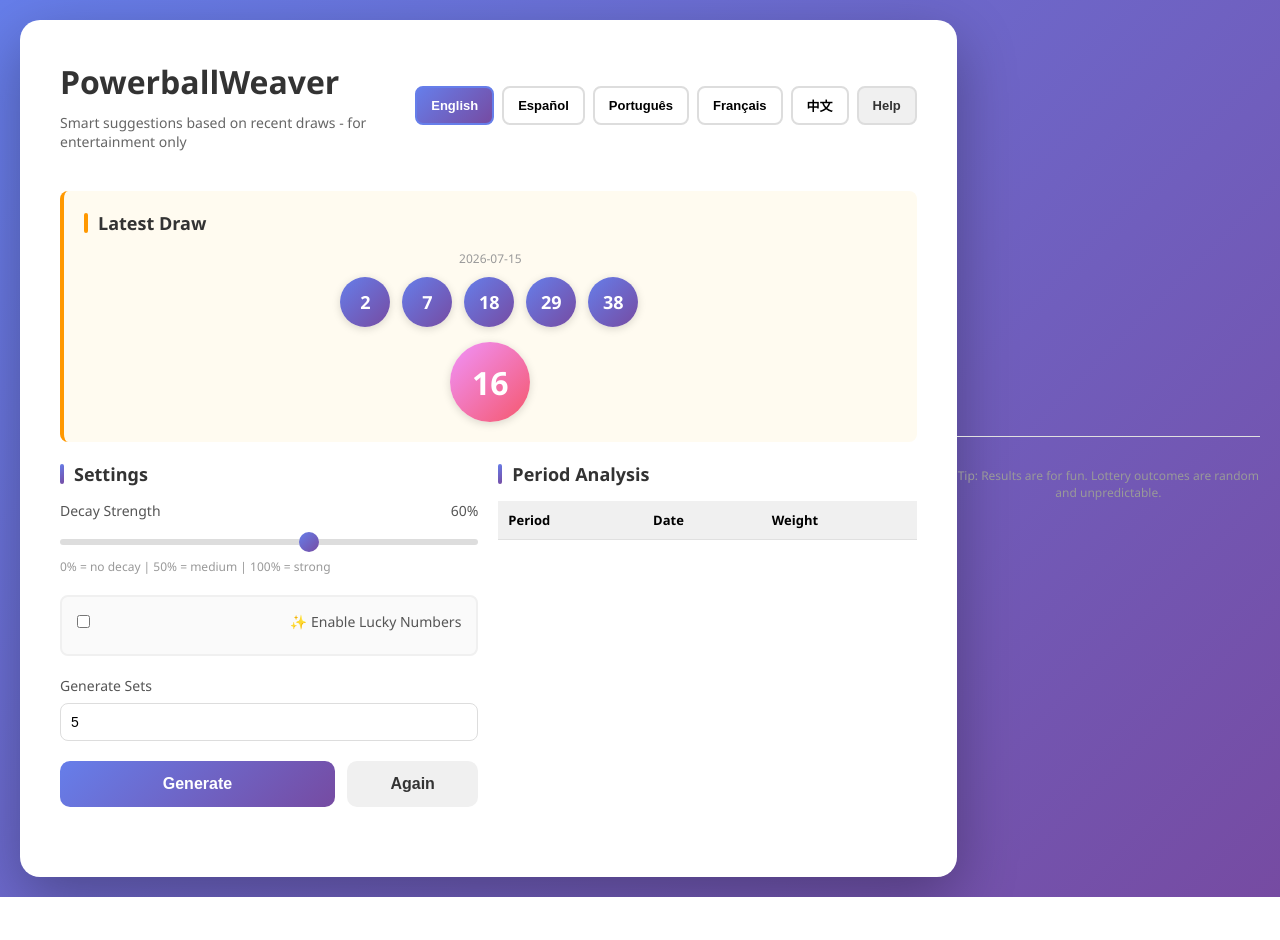
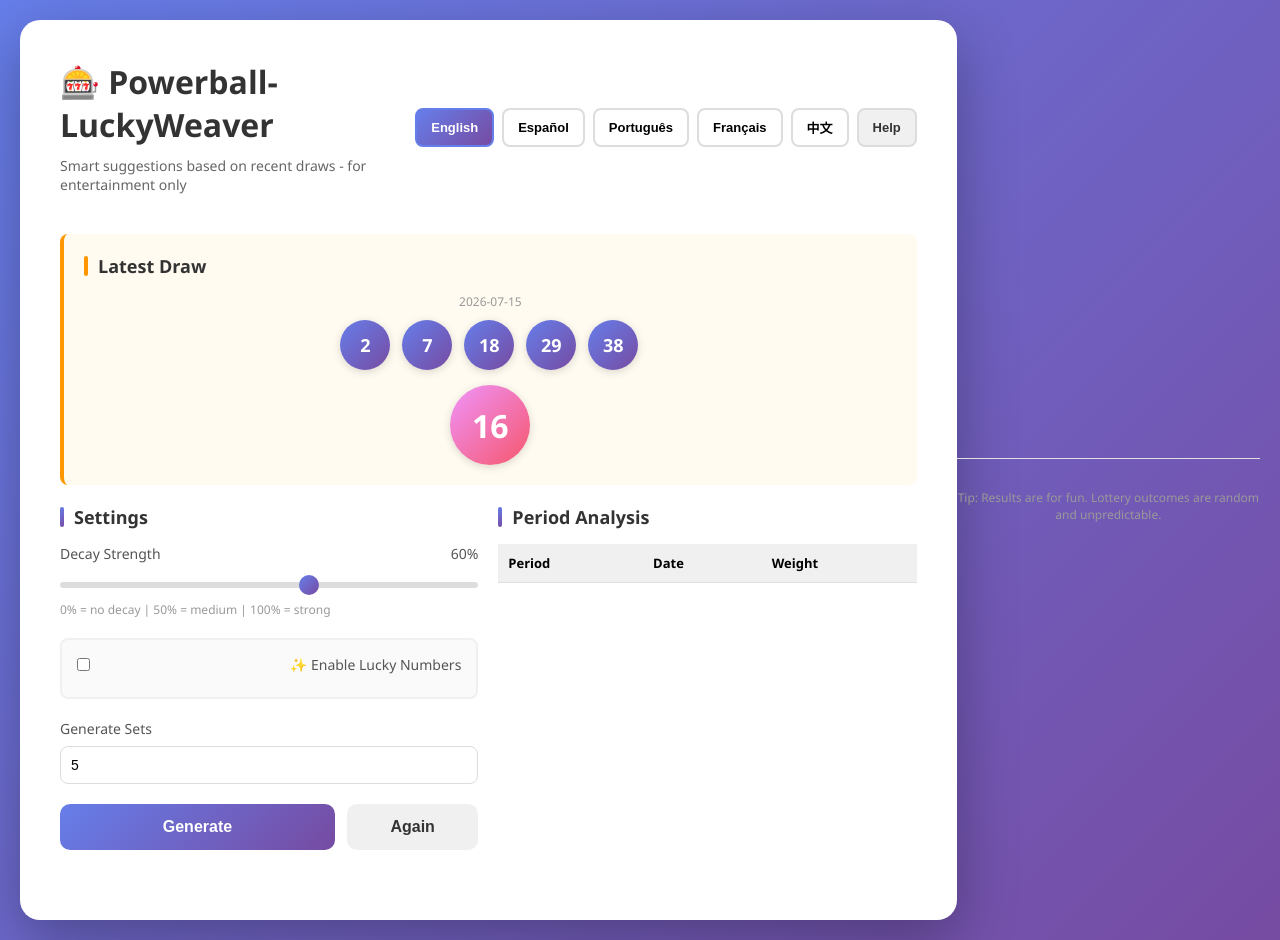
Before and after one commit to siren7075/powerball-luckyweaver, a Flask app: page / in a window 1280 px wide. Before the commit the page ends 897 px from the top, so only its background shows below. Run offline with Flask 2, Linux system fonts and the light colour scheme; lists and menus that the app fills with data are empty.

Commit message:
Rebrand to Powerball-LuckyWeaver and make repo private
- Update all branding from 'PowerballWeaver'/'LuckyWeaver' to 'Powerball-LuckyWeaver'
- Make GitHub repo private (siren7075/luckyweaver)
- Add quick start instructions to README with Python first workflow
- Document both decay and lucky numbers algorithms in README
- Update manual to include 'Getting Started' with step-by-step setup
- Make repo setup clear: run Python first, then visit localhost:5001

Co-Authored-By: Claude Haiku 4.5 <noreply@anthropic.com>

```diff
--- a/templates/index.html
+++ b/templates/index.html
@@ -3,7 +3,7 @@
 <head>
     <meta charset="UTF-8">
     <meta name="viewport" content="width=device-width, initial-scale=1.0">
-    <title>🎰 Powerball Number Generator</title>
+    <title>🎰 Powerball-LuckyWeaver</title>
     <style>
         * {
             margin: 0;
@@ -463,7 +463,7 @@
     <div class="container">
         <header>
             <div class="header-left">
-                <h1><span lang="en">PowerballWeaver</span><span lang="es" style="display:none;">PowerballWeaver</span><span lang="pt" style="display:none;">PowerballWeaver</span><span lang="fr" style="display:none;">PowerballWeaver</span><span lang="zh" style="display:none;">PowerballWeaver</span></h1>
+                <h1><span lang="en">🎰 Powerball-LuckyWeaver</span><span lang="es" style="display:none;">🎰 Powerball-LuckyWeaver</span><span lang="pt" style="display:none;">🎰 Powerball-LuckyWeaver</span><span lang="fr" style="display:none;">🎰 Powerball-LuckyWeaver</span><span lang="zh" style="display:none;">🎰 Powerball-LuckyWeaver</span></h1>
                 <p class="subtitle">
                     <span lang="en">Smart suggestions based on recent draws - for entertainment only</span>
                     <span lang="es" style="display:none;">Sugerencias inteligentes basadas en sorteos recientes - solo entretenimiento</span>
@@ -693,11 +693,11 @@
     <div id="manualModal" class="modal">
         <div class="modal-content">
             <span class="close" onclick="closeManual()">&times;</span>
-            <h2>PowerballWeaver Manual</h2>
+            <h2>🎰 Powerball-LuckyWeaver Manual</h2>
 
             <div class="manual-section">
-                <h3>What is PowerballWeaver?</h3>
-                <p>An intelligent Powerball number generator using probability weighting. It suggests numbers based on historical draws, making it educational and fun.</p>
+                <h3>What is Powerball-LuckyWeaver?</h3>
+                <p>An intelligent Powerball number generator with lucky numbers weighting. Select your lucky numbers and assign custom weights, combined with decay-based probability weighting. It suggests numbers based on historical draws, making it educational and fun.</p>
             </div>
 
             <div class="manual-section">
@@ -748,7 +748,22 @@
 
             <div class="manual-section">
                 <h3>Important Disclaimer</h3>
-                <p>PowerballWeaver is for entertainment and education only. Lottery results are random and unpredictable. This tool does not improve your chances of winning.</p>
+                <p>Powerball-LuckyWeaver is for entertainment and education only. Lottery results are random and unpredictable. This tool does not improve your chances of winning.</p>
+            </div>
+
+            <div class="manual-section">
+                <h3>Getting Started</h3>
+                <ol>
+                    <li><strong>Run the server:</strong>
+                        <ul>
+                            <li><code>cd powerball-study</code></li>
+                            <li><code>source app_venv/bin/activate</code> (or `venv\Scripts\activate` on Windows)</li>
+                            <li><code>python3 app.py</code></li>
+                        </ul>
+                    </li>
+                    <li><strong>Open browser:</strong> Visit <code>http://localhost:5001</code></li>
+                    <li><strong>Start generating:</strong> Adjust settings and click Generate</li>
+                </ol>
             </div>
 
             <div class="manual-section">
```
Also changed, not shown: README.md.
